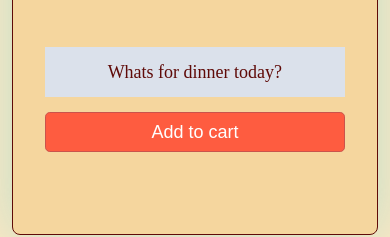
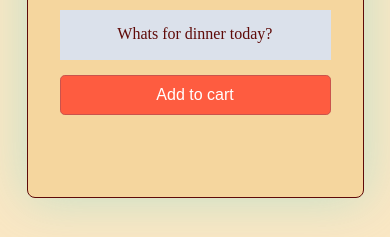
Before and after one commit to LucyDevelopment/ShoppingListAPp, a plain HTML site: page index.html in a window 390 px wide. Shown: the part 445-682 px from the top of the page. Drawn offline with Linux system fonts and the light colour scheme; no server answers.

Commit message:
Create Suitable Mobile App

```diff
--- a/style.css
+++ b/style.css
@@ -29,14 +29,14 @@ body {
 }
 
 .content img {
-    width: 300px;
+    width: 200px;
 }
 
 .content input {
     background-color: #dbe1eb;
     height: 50px;
 
-    font-size: large;
+    font-size: medium;
     padding-left: 2rem;
     padding-right: 2rem;
 
@@ -68,7 +68,7 @@ body {
     background-color: #fe5c40;
     height: 40px;
     color: white;
-    font-size: large;
+    font-size: medium;
     border-radius: .3rem;
     border: 1px solid #ca534c;
     cursor: pointer;
@@ -90,7 +90,7 @@ body {
 .content .items button {
     background-color: #8dd9cc;
     padding: .7rem;
-    font-size: larger;
+    font-size: large;
     font-weight: bold;
     border-radius: .6rem;
     color: white;
@@ -113,7 +113,7 @@ body {
     top: 15px;
     width: 100%;
     position: absolute;
-    font-size: large;
+    font-size: medium;
     color: #5f0a08;
 
     transition: .5s;
```
